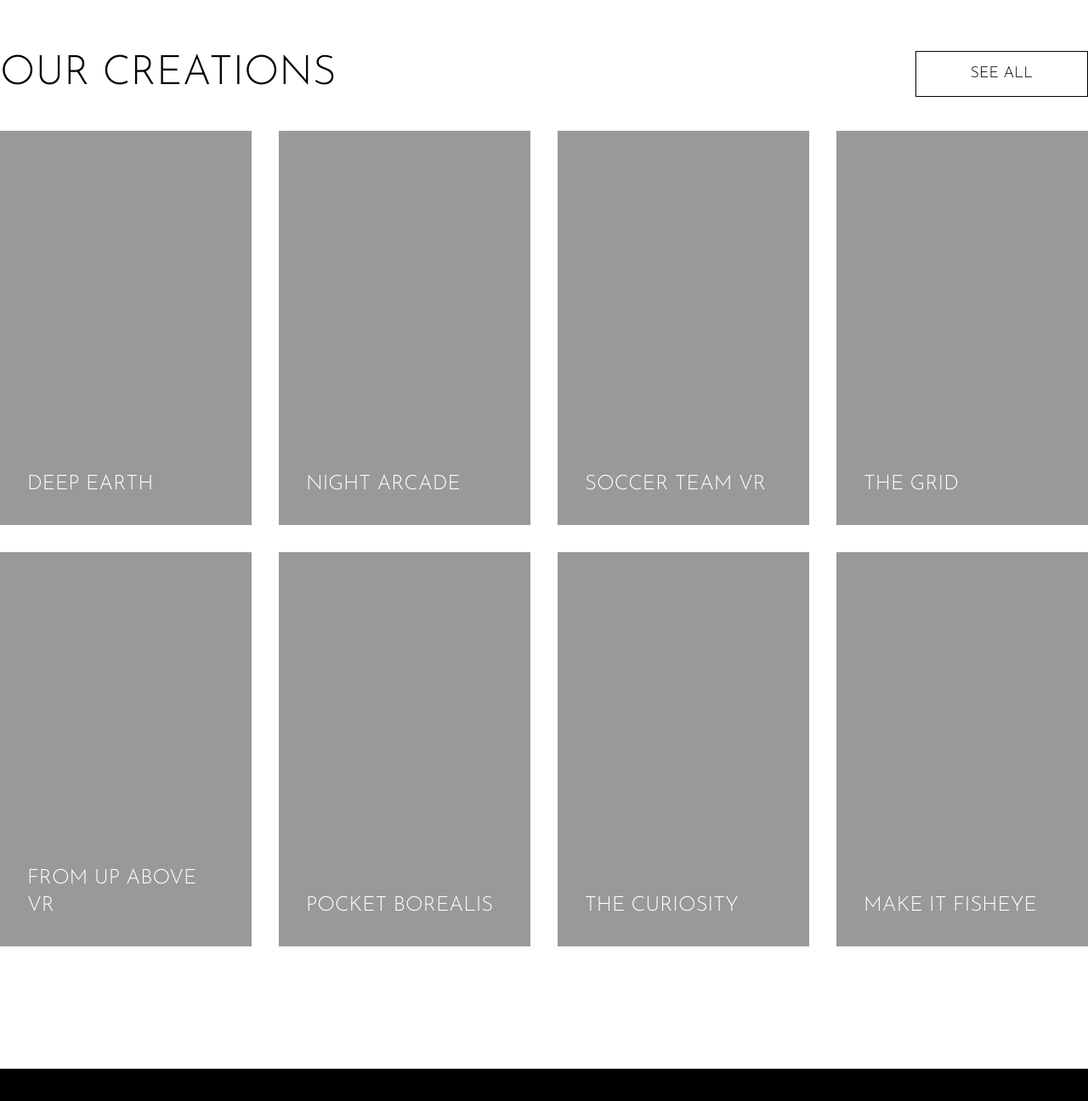
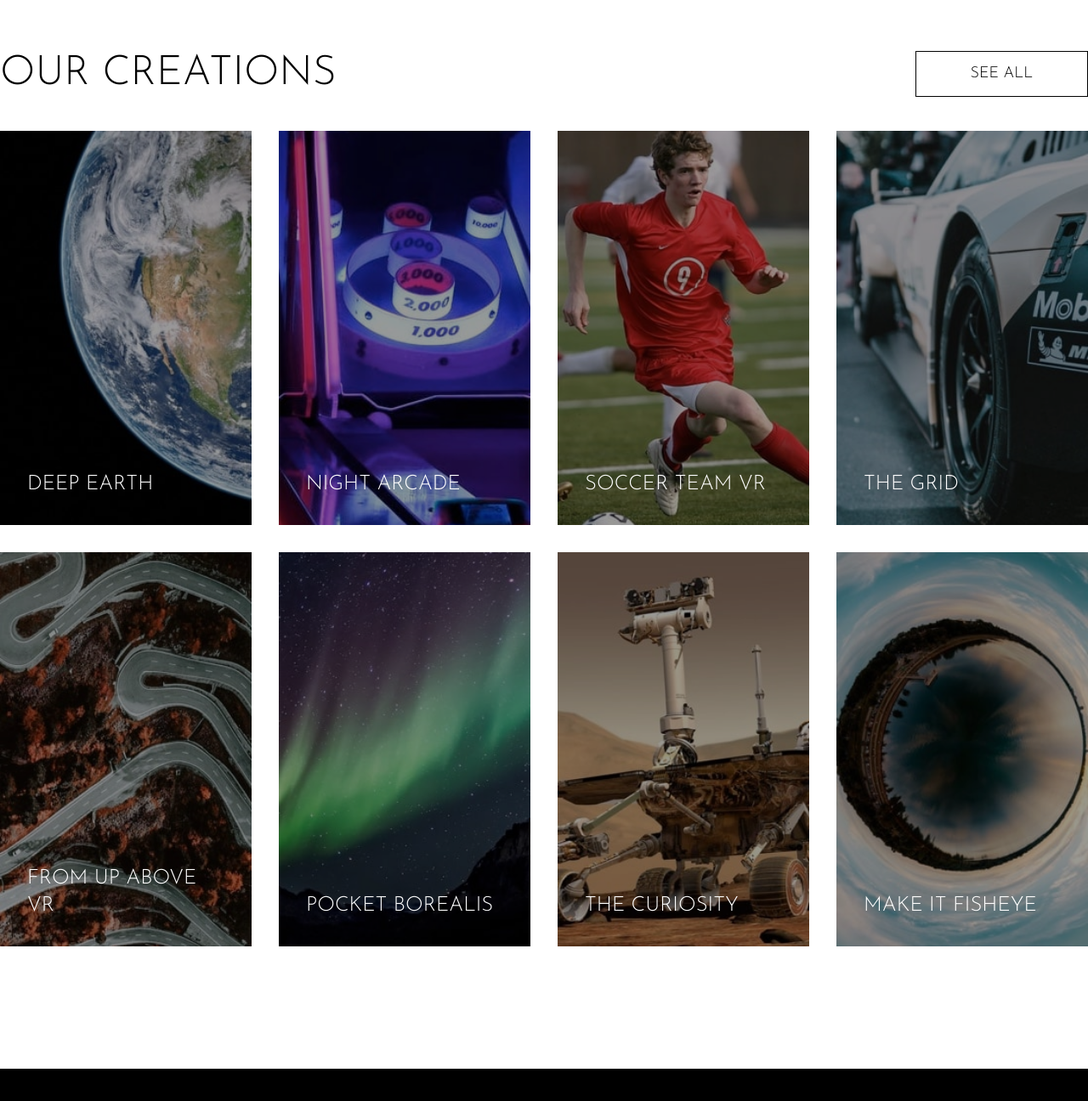
Before and after one commit to gracebir/loopstudios-landing-page, a Next.js app: page / in a window 1280 px wide. Shown: the part 1484-2780 px from the top of the page at 85% size. Built offline with nearby package versions, Linux system fonts and the light colour scheme.

Commit message:
background image values

```diff
--- a/src/app/globals.css
+++ b/src/app/globals.css
@@ -2,30 +2,86 @@
 @tailwind components;
 @tailwind utilities;
 
-@layer base{
-  :root{
+@layer base {
+  :root {
     --very-dark-gray: hsl(0, 0%, 41%);
     --dark-gray: hsl(0, 0%, 55%);
     --black: hsl(0, 0%, 0%);
     --white: hsl(0, 0%, 100%);
   }
 
-  .wrapper-container{
+  .wrapper-container {
     @apply container mx-auto lg:px-0 px-6;
   }
 
-  .footer-container{
+  .footer-container {
     @apply flex flex-col items-center lg:items-start gap-6 lg:gap-8;
   }
 
 }
 
-.bg-earth{
+.bg-earth {
   background-image: url('../../public/images/mobile/image-deep-earth.jpg');
 }
 
+.bg-nigth-card {
+  background-image: url('../../public/images/mobile/image-night-arcade.jpg');
+}
+
+.bg-soccer {
+  background-image: url('../../public/images/mobile/image-soccer-team.jpg');
+}
+
+.bg-grid {
+  background-image: url('../../public/images/mobile/image-grid.jpg');
+}
+
+.bg-from {
+  background-image: url('../../public/images/mobile/image-from-above.jpg');
+}
+
+.bg-pocket {
+  background-image: url('../../public/images/mobile/image-pocket-borealis.jpg');
+}
+
+.bg-curiosity {
+  background-image: url('../../public/images/mobile/image-curiosity.jpg');
+}
+
+.bg-make-it {
+  background-image: url('../../public/images/mobile/image-fisheye.jpg');
+}
+
 @media (min-width: 1024px) {
-  .bg-earth{
-      background-image: url('/images/desktop/image-hero.jpg');
+  .bg-earth {
+    background-image: url('../../public/images/desktop/image-deep-earth.jpg');
+  }
+
+  .bg-nigth-card {
+    background-image: url('../../public/images/desktop/image-night-arcade.jpg');
+  }
+
+  .bg-soccer {
+    background-image: url('../../public/images/desktop/image-soccer-team.jpg');
+  }
+
+  .bg-grid {
+    background-image: url('../../public/images/desktop/image-grid.jpg');
+  }
+
+  .bg-from {
+    background-image: url('../../public/images/desktop/image-from-above.jpg');
+  }
+
+  .bg-pocket {
+    background-image: url('../../public/images/desktop/image-pocket-borealis.jpg');
+  }
+
+  .bg-curiosity {
+    background-image: url('../../public/images/desktop/image-curiosity.jpg');
+  }
+
+  .bg-make-it {
+    background-image: url('../../public/images/desktop/image-fisheye.jpg');
   }
 }
--- a/src/constant/data.json
+++ b/src/constant/data.json
@@ -53,42 +53,42 @@
             {
                 "id": 6,
                 "title": "Deep earth",
-                "bgImage": "lg:bg-deep-earth-desk bg-deep-earth-mob"
+                "bgImage": "bg-earth"
             },
             {
                 "id": 7,
                 "title": "Night arcade",
-                "bgImage": "lg:bg-night-arcade-desk bg-night-arcade-mob"
+                "bgImage": "bg-nigth-card"
             },
             {
                 "id": 8,
                 "title": "Soccer team VR",
-                "bgImage": "lg:bg-soccer-desk bg-soccer-mob"
+                "bgImage": "bg-soccer"
             },
             {
                 "id": 9,
                 "title": "The grid",
-                "bgImage": "lg:bg-grid-desk bg-grid-mob"
+                "bgImage": "bg-grid"
             },
             {
                 "id": 10,
                 "title": "From up above VR",
-                "bgImage": "lg:bg-above-desk bg-above-mob"
+                "bgImage": "bg-from"
             },
             {
                 "id": 11,
                 "title": "Pocket borealis",
-                "bgImage": "lg:bg-pocket-desk bg-pocket-mob"
+                "bgImage": "bg-pocket"
             },
             {
                 "id": 12,
                 "title": "The curiosity",
-                "bgImage": "lg:bg-curiosity-desk bg-curiosity-mob"
+                "bgImage": "bg-curiosity"
             },
             {
                 "id": 13,
                 "title": "Make it fisheye",
-                "bgImage": "lg:bg-fisheye-desk bg-fisheye-mob"
+                "bgImage": "bg-make-it"
             }
         ]
     },
```
